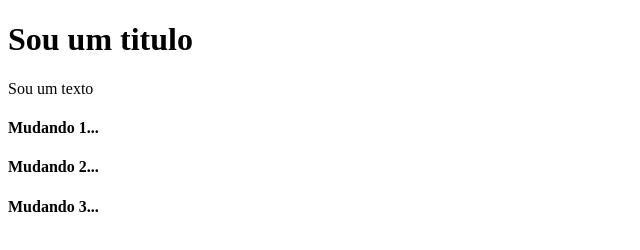
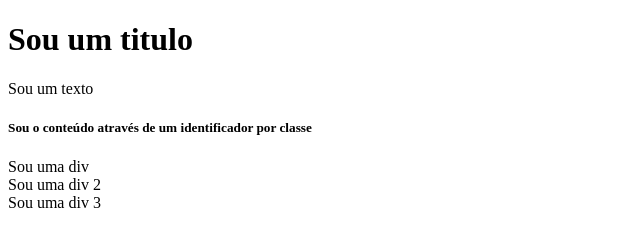
Before and after one commit to carloslegnaro78/JavacriptDom, a plain HTML site: page index.html in a window 1280 px wide. Shown: the whole page, without its empty margins (0-640 px from the left). Drawn offline with Linux system fonts and the light colour scheme.

Commit message:
GET ELEMENTS BY CLASS NAME JAVASCRIPT

```diff
--- a/app.js
+++ b/app.js
@@ -11,15 +11,15 @@ setTimeout(function () {
     //nameTag[0].innerText = 'Alterei...'
     //nameTag[1].innerText = 'Alterei o segundo...'
     //document.getElementsByName('div-name')[1].innerText ='Alterando o segundo'
-
     //console.log(document.getElementsByTagName('div')[0].innerHTML = '<h4> Mudando...</h4>')
 
-    var tagsName = document.getElementsByTagName('div')
-    tagsName[0].innerHTML = '<h4> Mudando 1...</h4>'
-    tagsName[1].innerHTML = '<h4> Mudando 2...</h4>'
+    //var tagsName = document.getElementsByTagName('div')
+    //tagsName[0].innerHTML = '<h4> Mudando 1...</h4>'
+    //tagsName[1].innerHTML = '<h4> Mudando 2...</h4>'
 
-    if(tagsName[2]){
-        tagsName[2].innerHTML = '<h4> Mudando 3...</h4>'
-    }
+    //if(tagsName[2]){
+    //    tagsName[2].innerHTML = '<h4> Mudando 3...</h4>'
+   // }
+   document.getElementsByClassName('test-class')[0].innerHTML = '<h5>Sou  o conteúdo através de um identificador por classe</h5>'
 
 }, 3000)
--- a/index.html
+++ b/index.html
@@ -12,6 +12,10 @@
     <h1>Sou um titulo</h1>
     <p id="test">Sou um texto</p>
 
+    <div class="test-class">
+
+    </div>
+
     <div name="div-name">Sou uma div</div>
     <div name="div-name">Sou uma div 2</div>
     <div name="div-name">Sou uma div 3</div>
```
